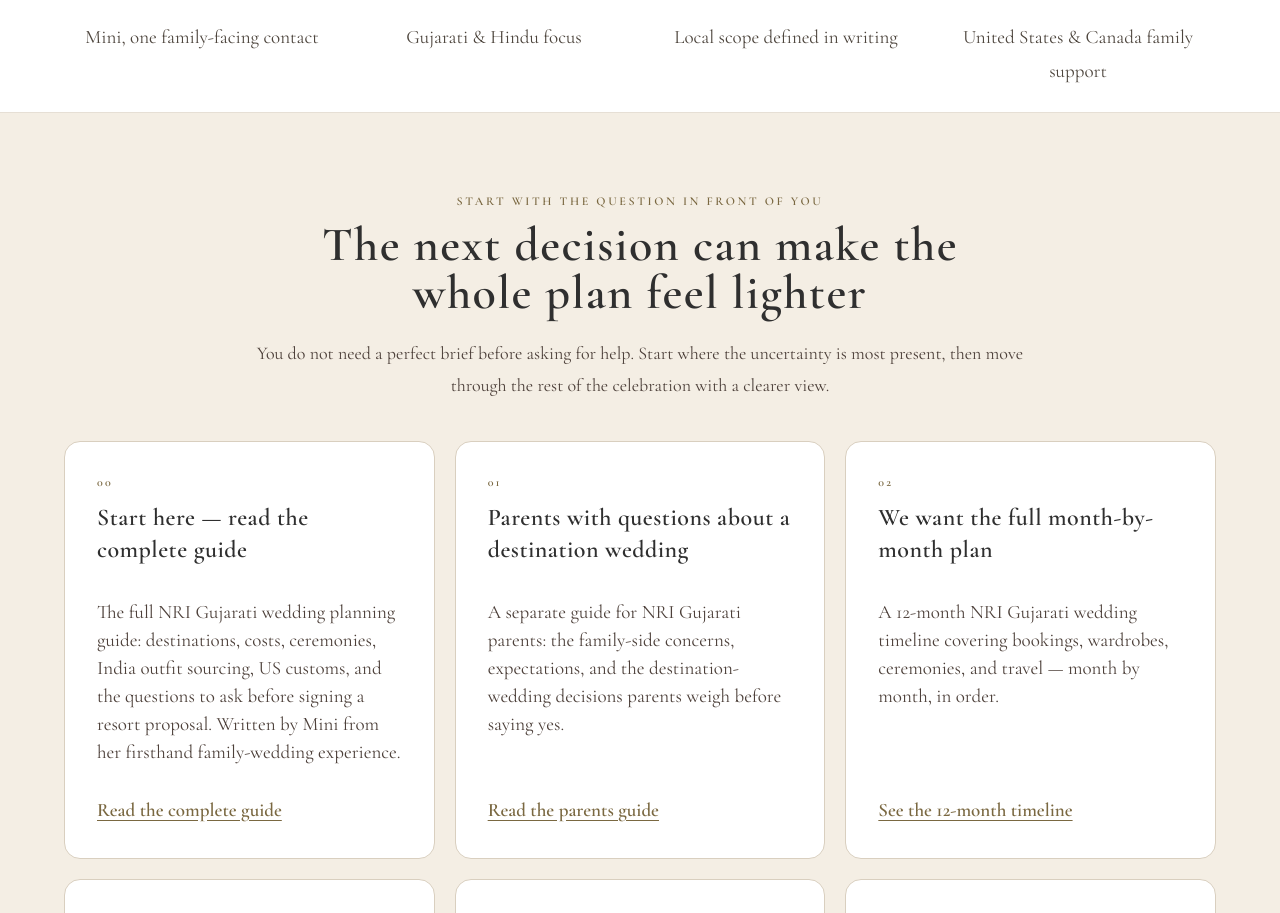
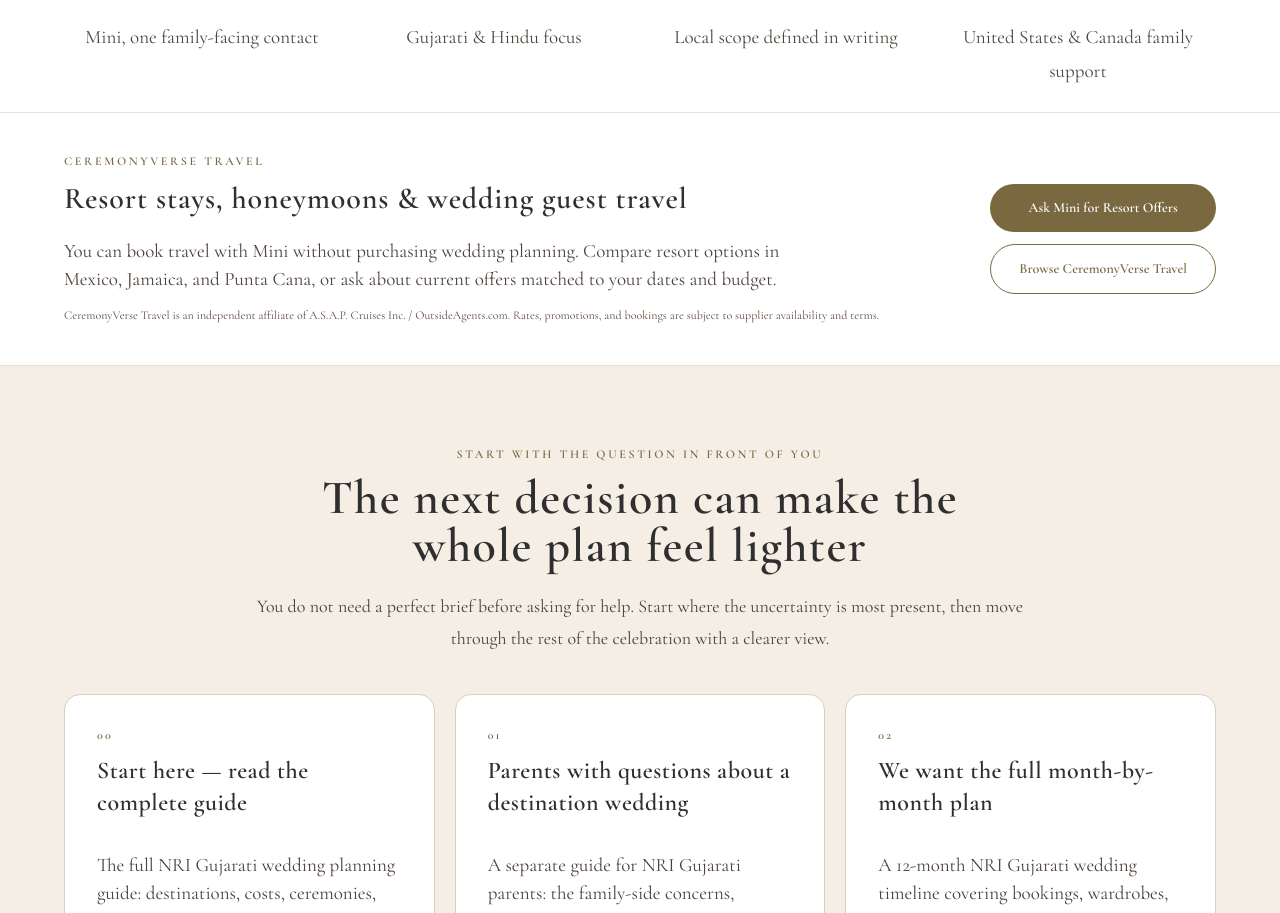
Before and after one commit to leylabernie/v0-ceremony-verse-wedding-concierge, a Next.js app: page / in a window 1280 px wide. Shown: the part 928-1841 px from the top of the page. Built offline with nearby package versions, Linux system fonts and the light colour scheme; no server answers.

Commit message:
Add homepage resort inquiry and CeremonyVerse Travel booking links

```diff
--- a/components/pages/home-page.tsx
+++ b/components/pages/home-page.tsx
@@ -284,6 +284,21 @@ export function HomePage() {
             <p>Gujarati &amp; Hindu focus</p>
             <p>Local scope defined in writing</p>
             <p>United States &amp; Canada family support</p>
+          </div>
+        </div>
+      </section>
+
+      <section aria-labelledby="travel-booking-heading" className="border-b border-[#e6dfd5] bg-white px-6 py-10">
+        <div className="mx-auto grid max-w-6xl gap-6 lg:grid-cols-[1fr_auto] lg:items-center">
+          <div>
+            <p className="text-xs font-semibold uppercase tracking-[0.22em] text-[#7a6841]">CeremonyVerse Travel</p>
+            <h2 id="travel-booking-heading" className="mt-3 font-serif text-3xl font-semibold">Resort stays, honeymoons &amp; wedding guest travel</h2>
+            <p className="mt-4 max-w-3xl leading-7 text-[#4d403a]">You can book travel with Mini without purchasing wedding planning. Compare resort options in Mexico, Jamaica, and Punta Cana, or ask about current offers matched to your dates and budget.</p>
+            <p className="mt-3 text-xs leading-5 text-[#5e4a40]">CeremonyVerse Travel is an independent affiliate of A.S.A.P. Cruises Inc. / OutsideAgents.com. Rates, promotions, and bookings are subject to supplier availability and terms.</p>
+          </div>
+          <div className="flex flex-col gap-3">
+            <a href="https://wa.me/12153419990?text=Hi%20Mini%2C%20I%20would%20like%20current%20resort%20offers.%20My%20dates%3A%20%20Departure%20airport%3A%20%20Travelers%3A%20%20Total%20budget%3A" target="_blank" rel="noopener noreferrer" className="inline-flex items-center justify-center rounded-full bg-[#7a6841] px-7 py-3.5 text-sm font-semibold text-white">Ask Mini for Resort Offers</a>
+            <a href="https://ceremonyversetravel.com/?utm_source=ceremonyverse&amp;utm_medium=referral&amp;utm_campaign=homepage_travel" target="_blank" rel="noopener noreferrer" className="inline-flex items-center justify-center rounded-full border border-[#7a6841] px-7 py-3.5 text-sm font-semibold text-[#7a6841]">Browse CeremonyVerse Travel</a>
           </div>
         </div>
       </section>
```
